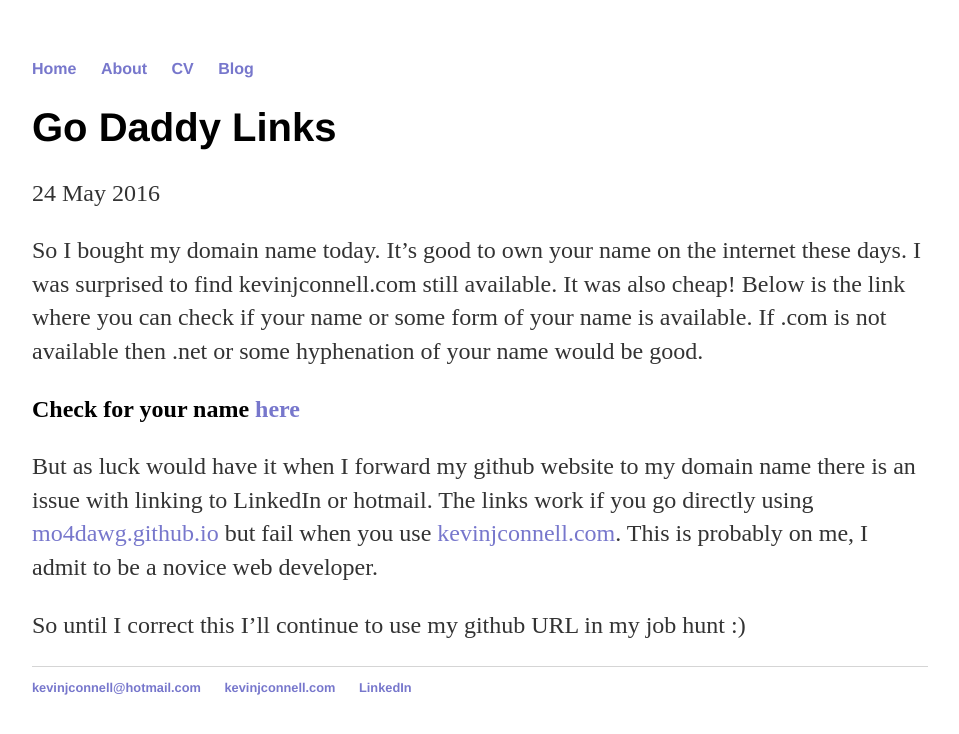
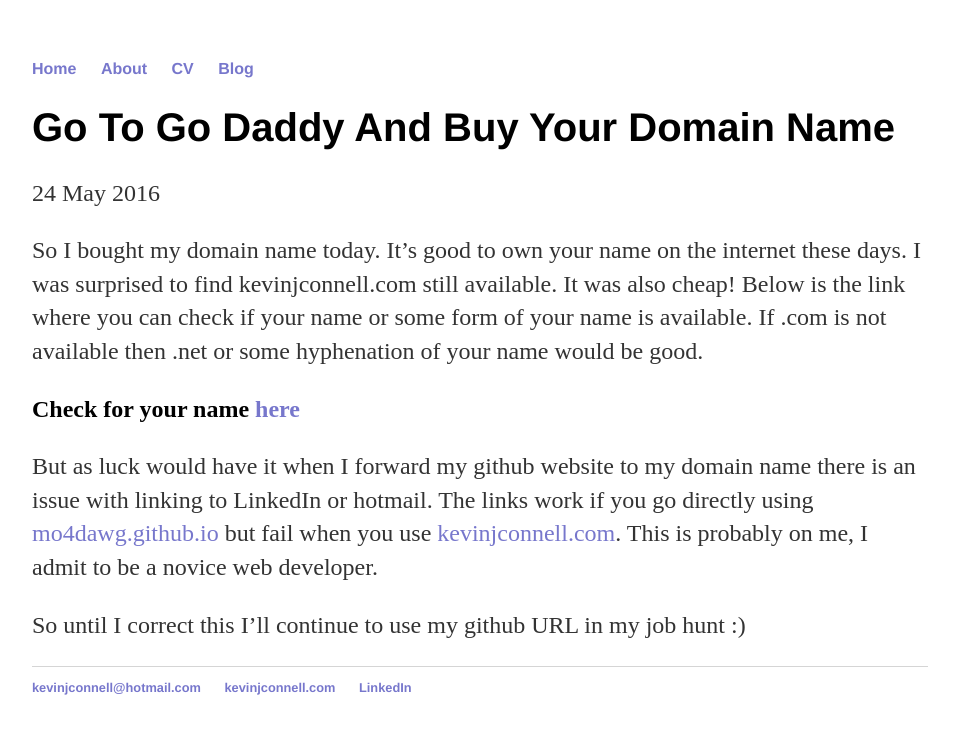
Before and after one commit to mo4dawg/mo4dawg.github.io, a Jekyll site: the page built from _posts/2016-05-24-go-daddy-broke-my-links.md, in a window 1280 px wide. Shown: the top 734 px of the page, without its empty margins (160-1119 px from the left). Built offline with Jekyll 4.4.1, drawn with Linux system fonts in a browser that asks for light colours.

Commit message:
Update 2016-05-24-go-daddy-broke-my-links.md

```diff
--- a/_posts/2016-05-24-go-daddy-broke-my-links.md
+++ b/_posts/2016-05-24-go-daddy-broke-my-links.md
@@ -1,6 +1,6 @@
 ---
 layout: post
-title: "Go Daddy Links"
+title: "Go To Go Daddy And Buy Your Domain Name"
 date: 2016-05-24
 ---
 
```
